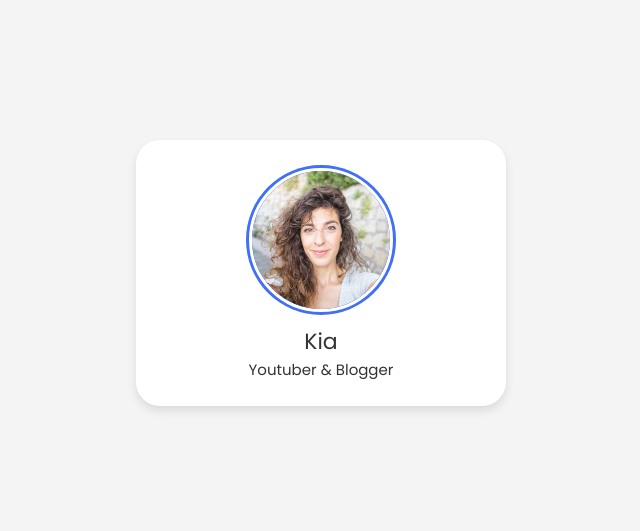
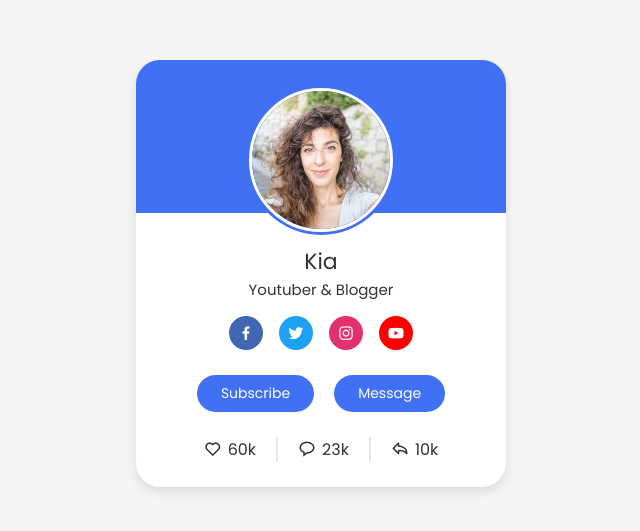
Before and after one commit to salarpatel7/ui-designs, a plain HTML site: page UI Designs/profile card/index.html in a window 1280 px wide. Shown: the part 127-658 px from the top of the page, without its empty margins (319-959 px from the left). Drawn offline with nearby package versions, Linux system fonts and the light colour scheme.

Commit message:
profile card finished

```diff
--- a/UI Designs/profile card/index.html
+++ b/UI Designs/profile card/index.html
@@ -19,6 +19,42 @@
             <span class="name">Kia</span>
             <span class="job">Youtuber & Blogger</span>
         </div>
+
+        <div class="media-buttons">
+            <a href="#" style="background-color:#4267b2 ;" class="link">
+                <i class='bx bxl-facebook'></i>
+            </a>
+            <a href="#" style="background-color:#1da1f2;" class="link">
+                <i class='bx bxl-twitter'></i>
+            </a>
+            <a href="#" style="background-color:#e1306c ;" class="link">
+                <i class='bx bxl-instagram'></i>
+            </a>
+            <a href="#" style="background-color: #ff0000;" class="link">
+                <i class='bx bxl-youtube'></i>
+            </a>
+        </div>
+        <div class="buttons">
+            <button class="button">
+                Subscribe
+            </button>
+            <button class="button">Message</button>
+        </div>
+
+        <div class="analytics">
+            <div class="data">
+                <i class='bx bx-heart'></i>
+                <span class="number">60k</span>
+            </div>
+            <div class="data">
+                <i class='bx bx-message-rounded' ></i>
+                <span class="number">23k</span>
+            </div>
+            <div class="data">
+                <i class='bx bx-share' ></i>
+                <span class="number">10k</span>
+            </div>
+        </div>
     </div>
 </body>
 </html>
--- a/UI Designs/profile card/style.css
+++ b/UI Designs/profile card/style.css
@@ -25,7 +25,20 @@ body{
     padding:25px;
     box-shadow: 0 5px 10px rgb(0, 0, 0,0.1);
     border-radius: 24px;
+    position: relative;
+
 }
+.profile-card::before{
+    content: '';
+    position: absolute;
+    top: 0;
+    left: 0;
+    height: 36%;
+    width:100%;
+    border-radius: 24px 24px 0 0;
+    background-color: #4070f4;
+}
+
 .image{
     position:relative;
     height: 150px;
@@ -58,3 +71,69 @@ body{
     font-size: 15px;
     font-weight: 400;
 }
+
+.profile-card .media-buttons{
+    display: flex;
+    align-items: center;
+    margin-top: 15px;
+
+}
+.media-buttons .link{
+    display: flex;
+    align-items: center;
+    justify-content: center;
+    color: #fff;
+    font-size: 18px;
+    height: 34px;
+    width: 34px;
+    border-radius: 50%;
+    margin: 0 8px;
+    background-color: #4070f4;
+    text-decoration:none ;
+}
+.profile-card .buttons{
+    display: flex;
+    align-items: center;
+    margin-top: 25px;
+}
+
+.buttons .button{
+
+    color: #fff;
+    font-size: 14px;
+    font-weight: 400;
+    border: none;
+    border-radius: 24px;
+    margin: 0 10px;
+    padding: 8px 24px;
+    background-color: #4070f4;
+    cursor: pointer;
+    transition: all 0.3 ease;
+}
+.buttons .button:hover{
+    background-color: #0e4bf1;
+
+}
+
+.profile-card  .analytics{
+    display: flex;
+    align-items: center;
+    margin-top: 25px;
+}
+
+.analytics .data{
+    display: flex;
+    align-items: center;
+    color: #333;
+    padding: 0 20px;
+    border-right: 2px solid #e7e7e7;
+}
+
+.data i{
+    font-size: 18px;
+    margin-right: 6px;
+}
+
+.data:last-child{
+    border-right:none;
+}
```
